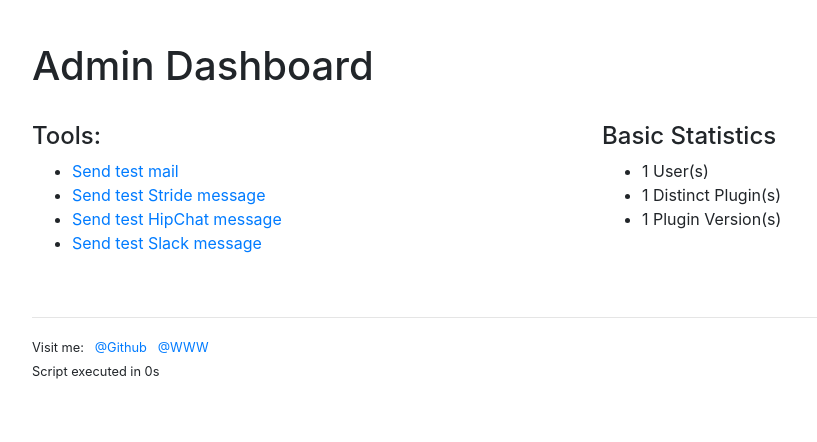
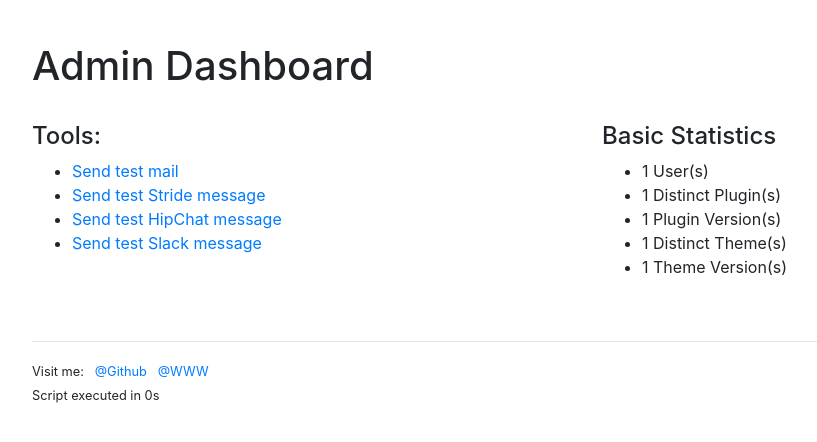
Before and after one commit to KaiserWerk/WPCustomRepository, a PHP site: template resources/views/admin/dashboard.tpl.php in a window 1280 px wide. Shown: the part 56-498 px from the top of the page, without its empty margins (53-870 px from the left). Run offline with PHP 8.4, Linux system fonts and the light colour scheme; the template is opened without the code that fills it: most values are stand-ins (such as "Sample title", 1, 10 or a date in 2020).

Commit message:
added Theme stats on admin dashboard

```diff
--- a/resources/views/admin/dashboard.tpl.php
+++ b/resources/views/admin/dashboard.tpl.php
@@ -21,6 +21,8 @@
                         <li><?php echo $user_count; ?> User(s)</li>
                         <li><?php echo $plugin_distinct_count; ?> Distinct Plugin(s)</li>
                         <li><?php echo $plugin_count; ?> Plugin Version(s)</li>
+                        <li><?php echo $theme_distinct_count; ?> Distinct Theme(s)</li>
+                        <li><?php echo $theme_count; ?> Theme Version(s)</li>
                     </ul>
                 </div>
             </div>
```
